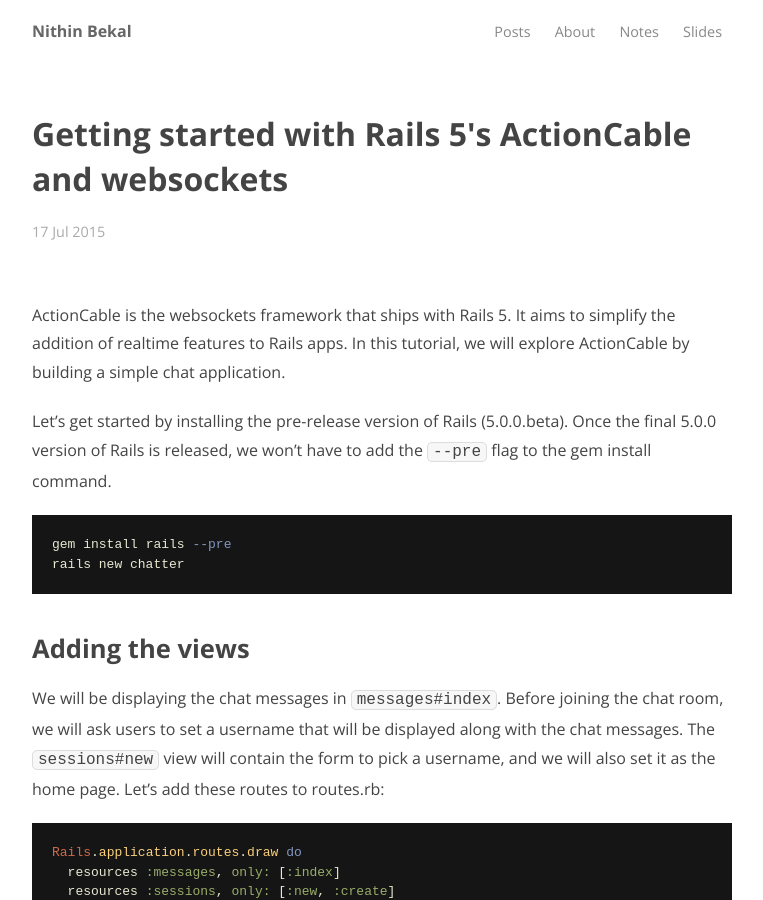
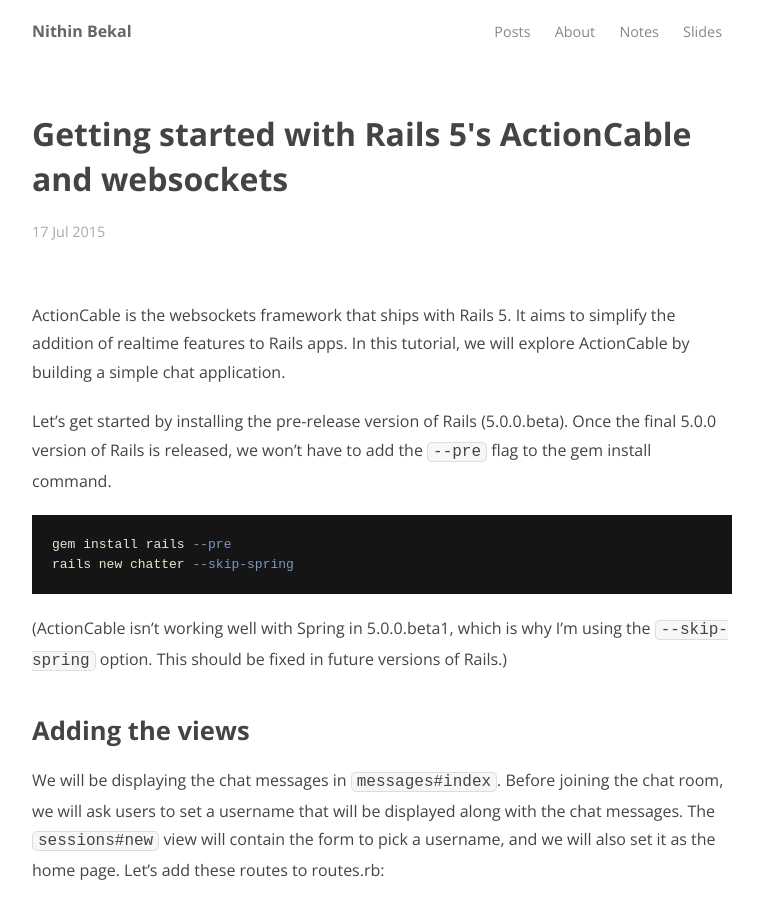
Before and after one commit to nithinbekal/nithinbekal.github.io, a Jekyll site: the page built from _posts/2015-07-17-rails-action-cable.md, in a window 1280 px wide and 900 px high. Shown: the whole window, without its empty margins (258-1021 px from the left). Built offline with Jekyll 4.4.1, drawn with Linux system fonts in a browser that asks for light colours; comment, search, counter and statistics services are not loaded.

Commit message:
Add note about spring/actioncable incompatibility

```diff
--- a/_posts/2015-07-17-rails-action-cable.md
+++ b/_posts/2015-07-17-rails-action-cable.md
@@ -16,8 +16,12 @@
 
 {% highlight bash %}
 gem install rails --pre
-rails new chatter
+rails new chatter --skip-spring
 {% endhighlight %}
+
+(ActionCable isn't working well with Spring in 5.0.0.beta1,
+which is why I'm using the `--skip-spring` option.
+This should be fixed in future versions of Rails.)
 
 # Adding the views
 
```
